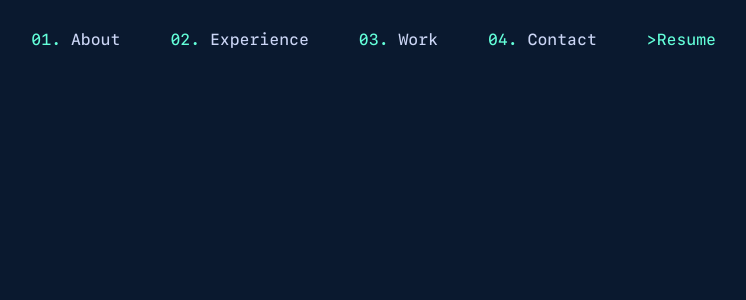
After one commit to heavenyoung1/fast_api_test, a FastAPI app: template templates/base.html in a window 1280 px wide. The commit adds this page. Shown: the top 300 px of the page, without its empty margins (506-1252 px from the left). Run offline with FastAPI, Linux system fonts and the light colour scheme; the template is opened without the code that fills it, so the values that code supplies are empty.

Commit message:
Коммит перед серьезными изменениями

```diff
--- a/main.py
+++ b/main.py
@@ -80,8 +80,13 @@ def get_list_skills(request: Request):
     4: 'Tilda',
     5: 'FastAPI'
 }
-    return templates.TemplateResponse(request=request, name="item.html", context={"id": id})
+    #return templates.TemplateResponse(request=request, name="item.html")
+    return dict_skills
 
+
+@app.get("/get1", response_class=HTMLResponse)
+def root(request: Request) -> HTMLResponse:
+    return templates.TemplateResponse(request=request, name="item.html")
 
 @app.get("/resume")
 def redirect_to_resume():
--- a/templates/about.html
+++ b/templates/about.html
@@ -12,7 +12,9 @@
                             <p class="about-description">I also recently launched a course that covers everything you need to build a web app with the Spotify API using Node & React.</p>
 
                             <div>
-
+                                {% include "item.html" %}
+                                {% block content2 %}
+                                {% endblock %}
                             </div>
 
                 </div>
--- /dev/null
+++ b/templates/base.html
@@ -0,0 +1,27 @@
+<!DOCTYPE html>
+<html lang="en">
+<head>
+    {% block head %}
+    <link rel="stylesheet" href="style.css" />
+    <title>{% block title %}{% endblock %} - My Webpage</title>
+    {% endblock %}
+</head>
+
+<body>
+    <head>
+        <link rel="stylesheet" href="/static/style.css">
+        <link href="{{ url_for('static', path='/style.css') }}" rel="stylesheet">
+    </head>
+    <body>
+        <nav class="navigation-bar">
+            <ul class="menu">
+                <li class="dropdown-item" href="#" span style="color: #64ffda">01. <span style="color: #ccd6f6">About</li>
+                <li class="dropdown-item" href="#" span style="color: #64ffda">02. <span style="color: #ccd6f6">Experience</li>
+                <li class="dropdown-item" href="#" span style="color: #64ffda">03. <span style="color: #ccd6f6">Work</li>
+                <li class="dropdown-item" href="#" span style="color: #64ffda">04. <span style="color: #ccd6f6">Contact</li>
+                <li class="dropdown-item" href="#"<span style="color: #64ffda">>Resume</li>
+            </ul>
+        </nav>
+    </body>
+</body
+</html>
```
Also changed, not shown: templates/item.html (+11 -7 lines).
